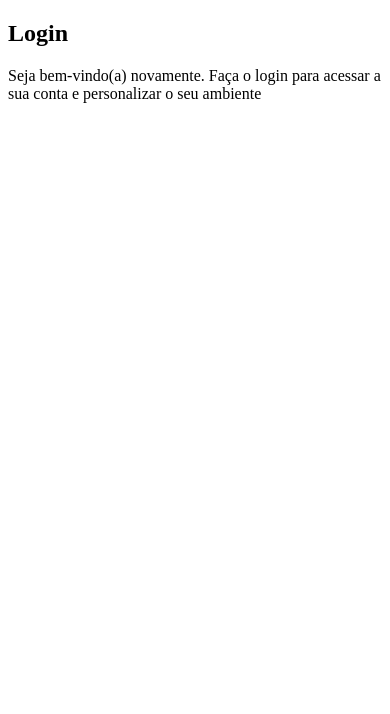
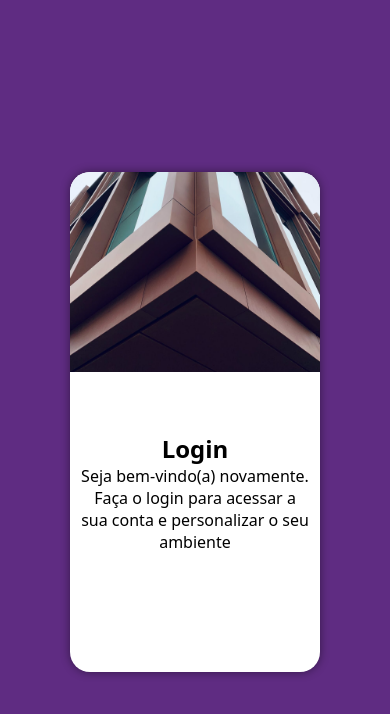
Before and after one commit to EloyHolz/projeto-login, a plain HTML site: page index.html in a window 390 px wide. Drawn offline with Linux system fonts and the light colour scheme.

Commit message:
versao mobile

```diff
--- /dev/null
+++ b/estilo/mobile.css
@@ -0,0 +1,49 @@
+@charset "UTF-8";
+
+*{
+    margin: 0px;
+    padding: 0px;
+    font-family: system-ui, -apple-system, BlinkMacSystemFont, 'Segoe UI', Roboto, Oxygen, Ubuntu, Cantarell, 'Open Sans', 'Helvetica Neue', sans-serif;
+    box-sizing: border-box;
+}
+
+body, html{
+    background-color: #5f2c82 ;
+    height: 100vh;
+    width: 100vw;
+}
+
+main{
+    position: relative;
+    height: 100vh;
+    width: 100vw;
+}
+
+section#login{
+    position: absolute;
+    top: 50%;
+    left: 50%;
+    transform: translate(-50%, -50%);
+
+    background-color: white;
+    width: 250px;
+    height: 500px;
+    border-radius: 20px;
+    box-shadow: 0px 0px 10px rgba(0, 0, 0, 0.450);
+}
+
+    section#login >div#imagem{
+        background: #5f2c82 url(../imagens/pexels-david-underland-3523621.jpg) no-repeat;
+        background-size: cover;
+        background-position: bottom center;
+        height: 200px;
+        border-radius: 20px 20px 0px 0px;
+        display: block;
+    }
+
+    section#login > div#form{
+        display: block;
+        text-align: center;
+        padding: 10px;
+        margin-top: 50px;
+    }
--- a/index.html
+++ b/index.html
@@ -4,19 +4,18 @@
     <meta charset="UTF-8">
     <meta name="viewport" content="width=device-width, initial-scale=1.0">
     <title>Página de Login</title>
-    <link rel="stylesheet" href="/estilos/style.css">
+   <link rel="stylesheet" href="estilo/mobile.css">
 </head>
 <body>
     <main>
         <section id="login">
             <div id="imagem">
-                <!-- foto -->
+                <!-- aqui vai a imagem no CSS -->
             </div>
             <div id="form">
                 <h1>Login</h1>
                 <p>Seja bem-vindo(a) novamente. Faça o login para acessar a sua conta e personalizar o seu ambiente</p>
                 <form action="login.php" method="post">
-
                 </form>
             </div>
         </section>
```
Also changed, not shown: estilos/style.css (deleted, +0 -7 lines).
